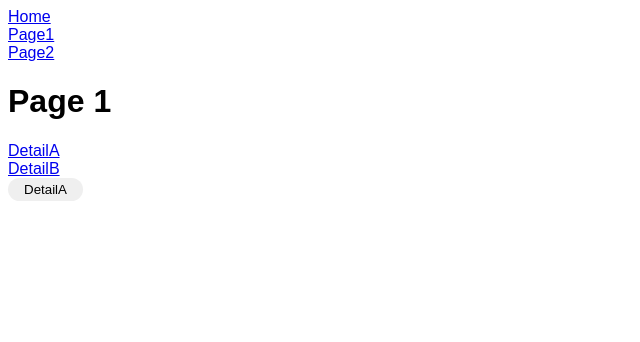
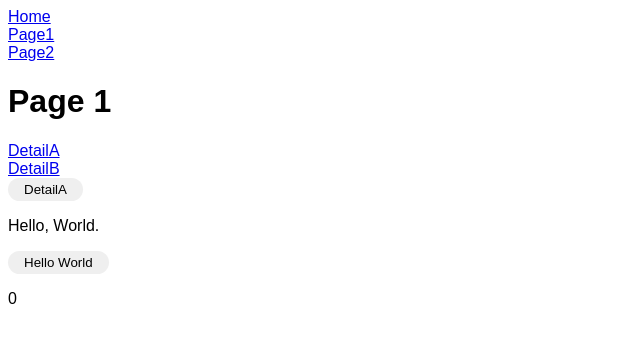
Before and after one commit to koyamal/CSBox-React, a React (Create React App) app: page /page1 in a window 1280 px wide. Shown: the top 342 px of the page, without its empty margins (0-640 px from the left). Built offline with nearby package versions, Linux system fonts and the light colour scheme.

Commit message:
Create TestComponent

```diff
--- a/src/Page1.jsx
+++ b/src/Page1.jsx
@@ -1,4 +1,5 @@
 import { Link, useHistory } from "react-router-dom";
+import { TestComponent } from "./TestComponent";
 
 export const Page1 = () => {
   const arr = [...Array(100).keys()];
@@ -14,6 +15,7 @@ export const Page1 = () => {
       <Link to="/page1/detailB">DetailB</Link>
       <br />
       <button onClick={onClickDetailA}>DetailA</button>
+      <TestComponent />
     </div>
   );
 };
--- /dev/null
+++ b/src/TestComponent.jsx
@@ -0,0 +1,16 @@
+import { useState } from "react";
+
+export const TestComponent = () => {
+  const [count, setCount] = useState(0);
+  const onClickHelloWorld = () => {
+    console.log("Hello, World.");
+    setCount(count + 1);
+  };
+  return (
+    <>
+      <p>Hello, World.</p>
+      <button onClick={onClickHelloWorld}>Hello World</button>
+      <p>{count}</p>
+    </>
+  );
+};
```
